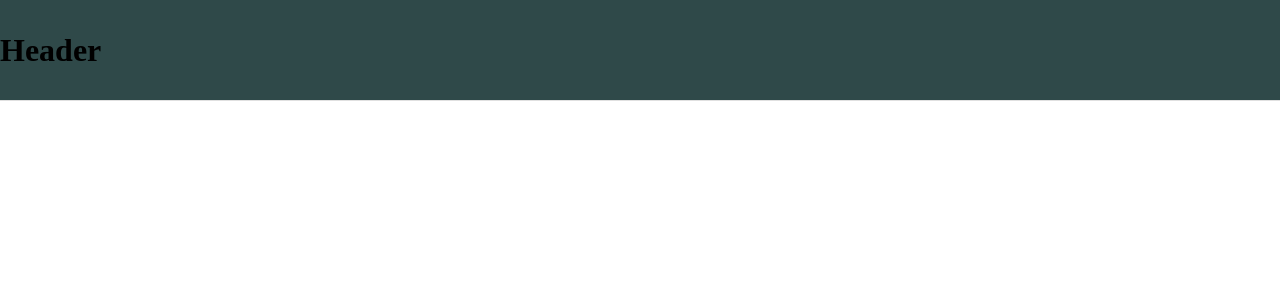
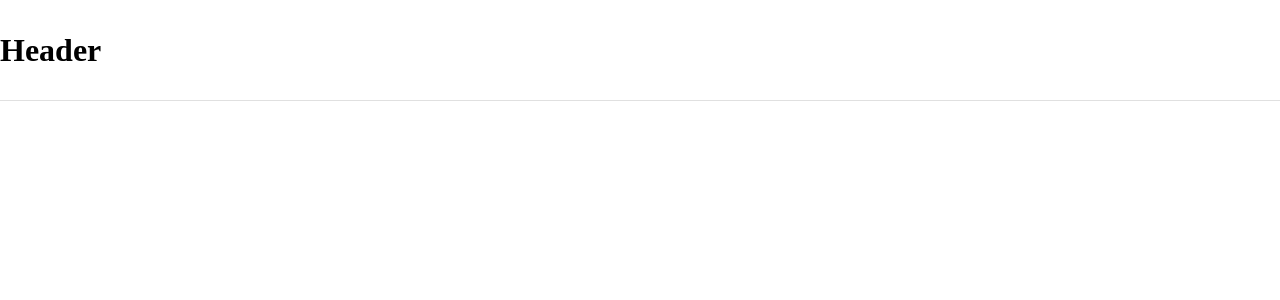
Before and after one commit to PolaroidZone/dufrey-creations, a React (Create React App) app: page / in a window 1280 px wide. Shown: the top 300 px of the page. Built offline with nearby package versions, Linux system fonts and the light colour scheme.

Commit message:
Updating theme

```diff
--- a/src/components/sections/Header.js
+++ b/src/components/sections/Header.js
@@ -1,10 +1,16 @@
+import { useContext } from "react";
 
+import { ThemeContext } from "../../hooks/ThemeContext";
 
 import "../../styles/header.css";
 
 const Header = () => {
+  const { colors, spacing, typography } = useContext(ThemeContext);
   return (
-    <header className="header">
+    <header
+      className="header"
+      style={{ backgroundColor: colors.secondary.main }}
+    >
       <h1>Header</h1>
     </header>
   );
--- a/src/theme/Theme.js
+++ b/src/theme/Theme.js
@@ -19,6 +19,26 @@ const Theme = {
   },
   typography: {
     fontFamily: "Roboto, sans-serif",
+    h1: {
+      fontSize: "2rem",
+      fontWeight: 700,
+    },
+    h2: {
+      fontSize: "1.5rem",
+      fontWeight: 700,
+    },
+    h3: {
+      fontSize: "1.17rem",
+      fontWeight: 700,
+    },
+    h4: {
+      fontSize: "1rem",
+      fontWeight: 700,
+    },
+    h5: {
+      fontSize: ".83rem",
+      fontWeight: 700,
+    },
   },
   spacing: {
     padding: {
```
